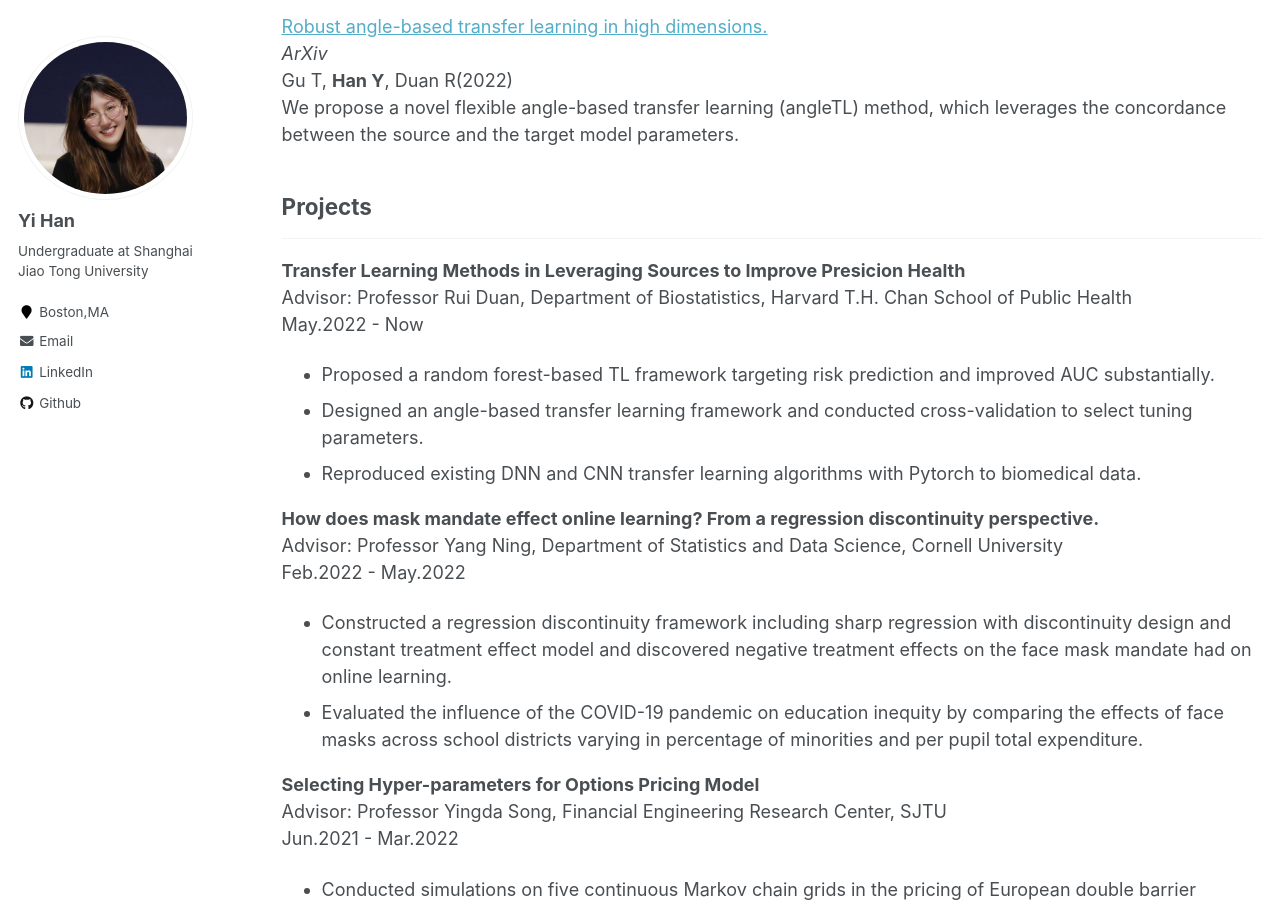
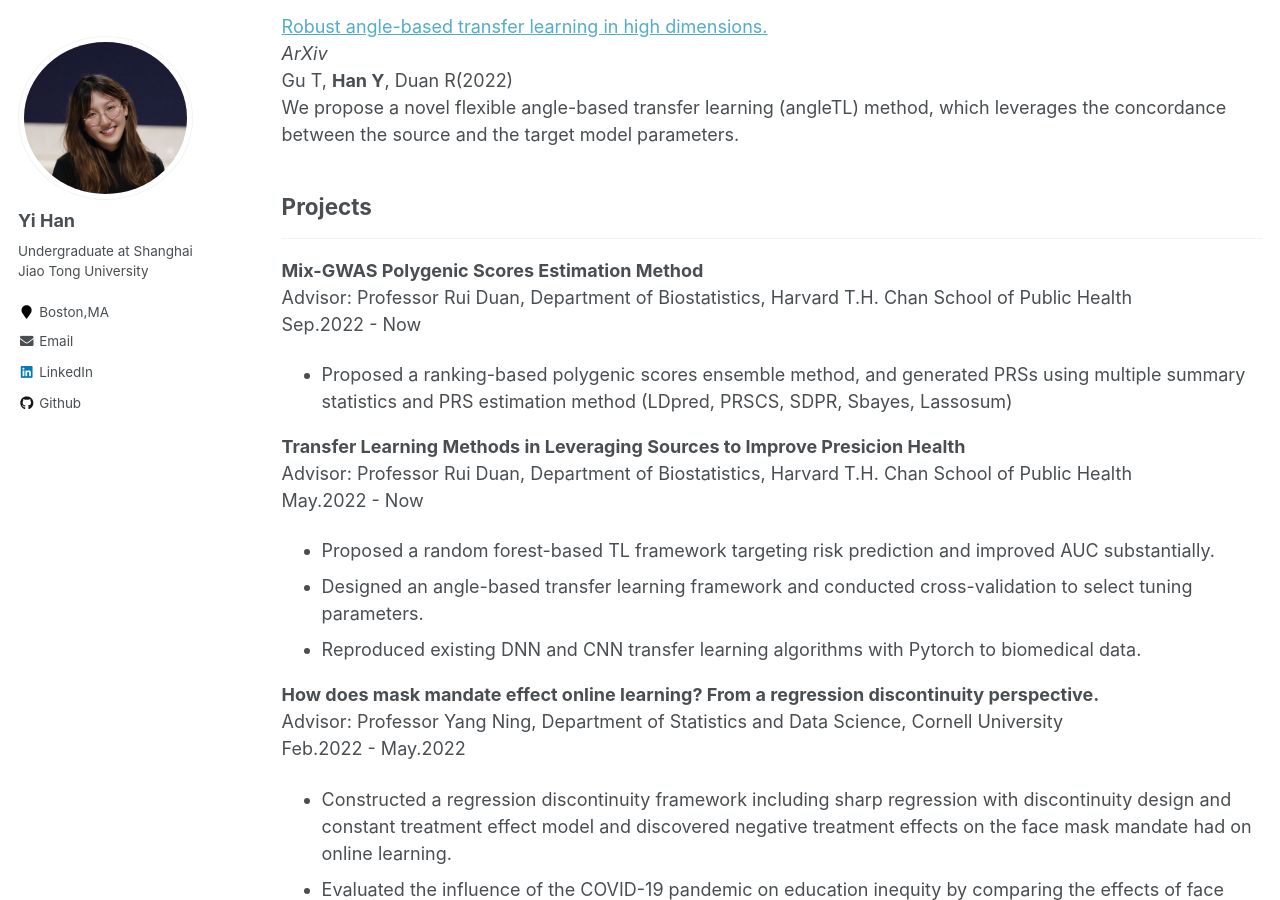
Before and after one commit to yiiihan/yiiihan.github.io, a Jekyll site: the page built from _pages/research.md, in a window 1280 px wide and 900 px high, scrolled down 455 px. Built offline with Jekyll 4.4.1, drawn with Linux system fonts in a browser that asks for light colours.

Commit message:
Update research.md

```diff
--- a/_pages/research.md
+++ b/_pages/research.md
@@ -20,6 +20,11 @@ We propose a novel flexible angle-based transfer learning (angleTL) method, whic
 
 ## Projects
 ---
+**Mix-GWAS Polygenic Scores Estimation Method** <br />
+Advisor: Professor Rui Duan, Department of Biostatistics, Harvard T.H. Chan School of Public Health <br />
+Sep.2022 - Now <br />
+- Proposed a ranking-based polygenic scores ensemble method, and generated PRSs using multiple summary statistics and PRS estimation method (LDpred, PRSCS, SDPR, Sbayes, Lassosum)
+
 **Transfer Learning Methods in Leveraging Sources to Improve Presicion Health** <br />
 Advisor: Professor Rui Duan, Department of Biostatistics, Harvard T.H. Chan School of Public Health <br />
 May.2022 - Now <br />
```
